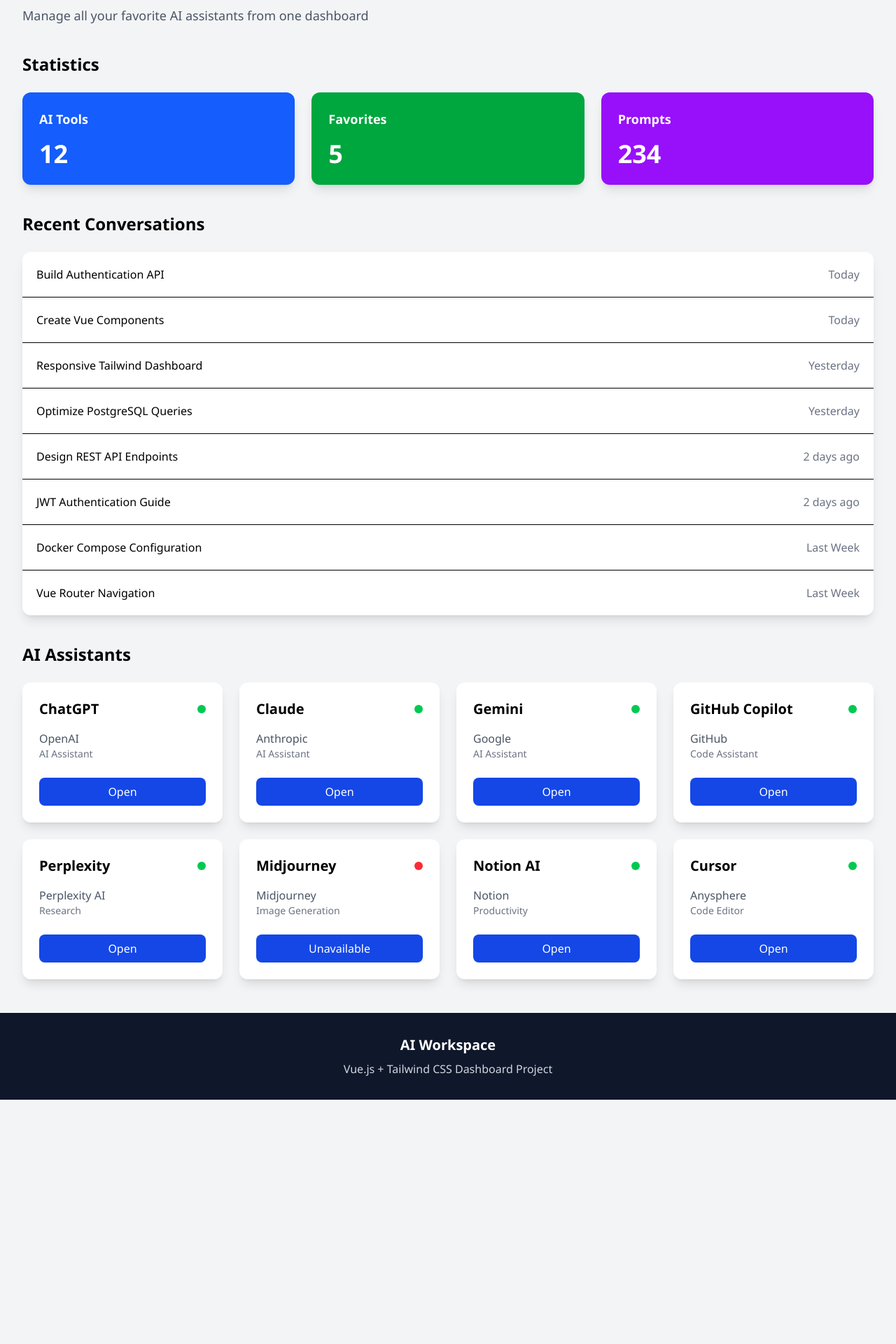
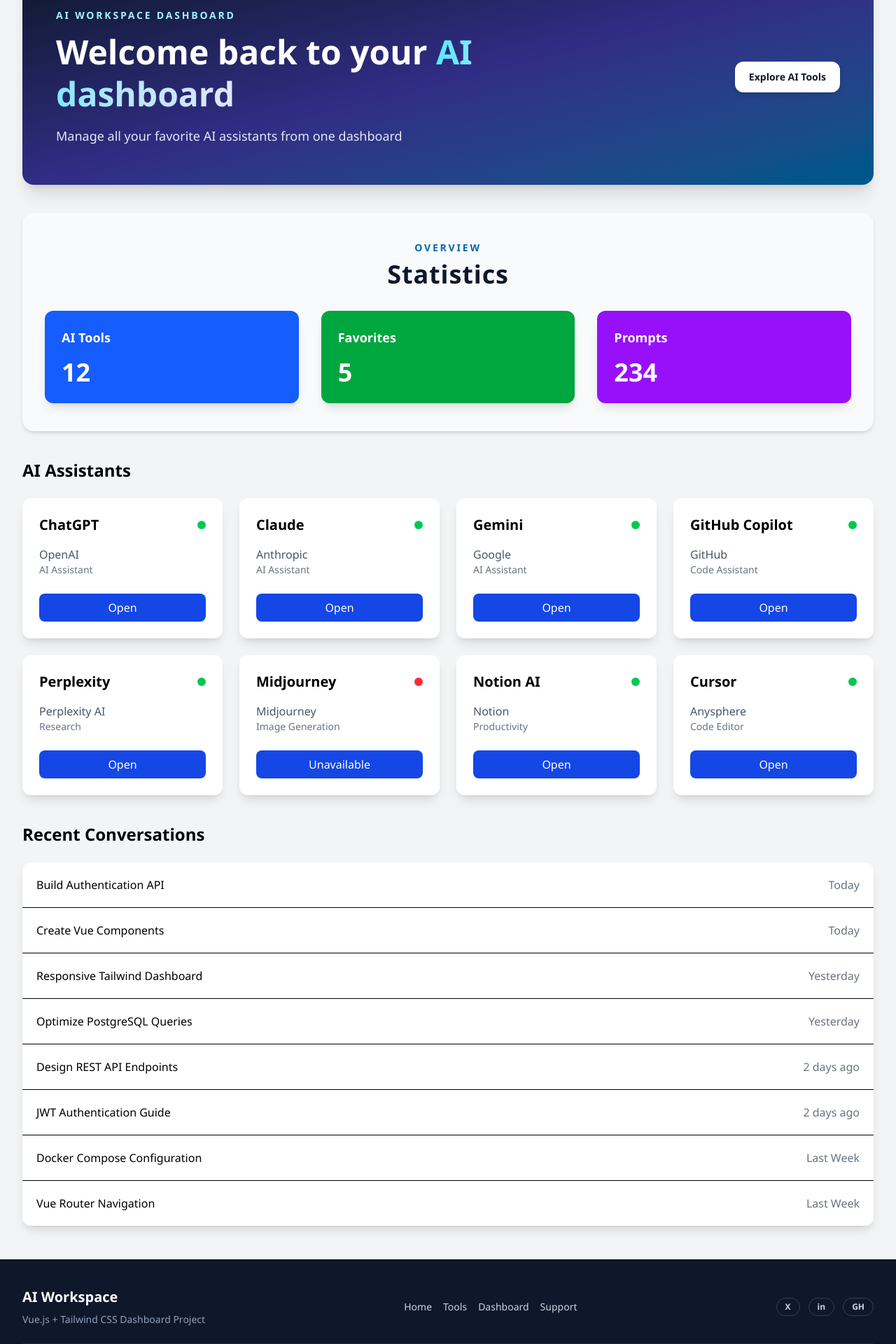
Before and after one commit to Dav27-tech/vue-ai-workspace, a Vue app: page / in a window 1280 px wide. Shown: the part 180-2100 px from the top of the page at 70% size. Before the commit the page ends 1751 px from the top, so only its background shows below. Built offline with nearby package versions, Linux system fonts and the light colour scheme.

Commit message:
Code challenge resolved

```diff
--- a/src/App.vue
+++ b/src/App.vue
@@ -11,9 +11,8 @@
   <Header />
   <main>
     <Welcome />
-    <Statistics />
+    <Statistics /><ToolGrid />
     <ConversationList />
-    <ToolGrid />
   </main>
   <Footer />
 </template>
--- a/src/components/Footer.vue
+++ b/src/components/Footer.vue
@@ -1,10 +1,72 @@
 <script setup lang="ts"></script>
 
 <template>
-  <footer class="bg-slate-900 text-gray-300 py-8 mt-12">
-    <div class="max-w-7xl px-8 text-center">
-      <h3 class="text-xl font-bold text-white mb-2">AI Workspace</h3>
-      <p>Vue.js + Tailwind CSS Dashboard Project</p>
+  <footer class="mt-12 bg-slate-900 text-slate-300">
+    <div class="container mx-auto px-4 py-10 sm:px-6 lg:px-8">
+      <div
+        class="flex flex-col items-center justify-between gap-6 text-center md:flex-row md:text-left"
+      >
+        <div>
+          <h3 class="mb-2 text-xl font-bold text-white">AI Workspace</h3>
+          <p class="text-sm text-slate-400">
+            Vue.js + Tailwind CSS Dashboard Project
+          </p>
+        </div>
+
+        <nav class="flex flex-wrap items-center justify-center gap-4 text-sm">
+          <a
+            href="#"
+            class="transition duration-300 hover:text-cyan-300 hover:underline"
+          >
+            Home
+          </a>
+          <a
+            href="#"
+            class="transition duration-300 hover:text-cyan-300 hover:underline"
+          >
+            Tools
+          </a>
+          <a
+            href="#"
+            class="transition duration-300 hover:text-cyan-300 hover:underline"
+          >
+            Dashboard
+          </a>
+          <a
+            href="#"
+            class="transition duration-300 hover:text-cyan-300 hover:underline"
+          >
+            Support
+          </a>
+        </nav>
+
+        <div class="flex items-center justify-center gap-3 md:justify-end">
+          <a
+            href="#"
+            class="rounded-full border border-slate-700 px-3 py-1 text-xs font-semibold transition duration-300 hover:border-cyan-300 hover:text-cyan-300"
+          >
+            X
+          </a>
+          <a
+            href="#"
+            class="rounded-full border border-slate-700 px-3 py-1 text-xs font-semibold transition duration-300 hover:border-cyan-300 hover:text-cyan-300"
+          >
+            in
+          </a>
+          <a
+            href="#"
+            class="rounded-full border border-slate-700 px-3 py-1 text-xs font-semibold transition duration-300 hover:border-cyan-300 hover:text-cyan-300"
+          >
+            GH
+          </a>
+        </div>
+      </div>
+
+      <div
+        class="mt-6 border-t border-slate-800 pt-4 text-center text-sm text-slate-400"
+      >
+        © 2026 AI Workspace. All rights reserved.
+      </div>
     </div>
   </footer>
 </template>
--- a/src/components/Statistics.vue
+++ b/src/components/Statistics.vue
@@ -3,12 +3,36 @@
 </script>
 
 <template>
-  <section class="max-w-7xl mx-auto px-8 mb-10">
-    <h2 class="text-2xl font-bold mb-6">Statistics</h2>
-    <div class="grid grid-cols-1 md:grid-cols-3 gap-6">
-      <StatisticCard title="AI Tools" :value="12" color="bg-blue-600" />
-      <StatisticCard title="Favorites" :value="5" color="bg-green-600" />
-      <StatisticCard title="Prompts" :value="234" color="bg-purple-600" />
+  <section class="container mx-auto mb-10 px-4 sm:px-6 lg:px-8">
+    <div class="rounded-2xl bg-slate-50 px-4 py-10 shadow-md sm:px-6 lg:px-8">
+      <div class="mb-8 text-center">
+        <p
+          class="mb-2 text-sm font-semibold uppercase tracking-[0.2em] text-sky-700"
+        >
+          Overview
+        </p>
+        <h2 class="text-3xl font-bold tracking-wide text-slate-900 sm:text-4xl">
+          Statistics
+        </h2>
+      </div>
+
+      <div class="grid grid-cols-1 gap-6 md:grid-cols-3 md:gap-8">
+        <div
+          class="transition duration-300 hover:-translate-y-1 hover:shadow-xl"
+        >
+          <StatisticCard title="AI Tools" :value="12" color="bg-blue-600" />
+        </div>
+        <div
+          class="transition duration-300 hover:-translate-y-1 hover:shadow-xl"
+        >
+          <StatisticCard title="Favorites" :value="5" color="bg-green-600" />
+        </div>
+        <div
+          class="transition duration-300 hover:-translate-y-1 hover:shadow-xl"
+        >
+          <StatisticCard title="Prompts" :value="234" color="bg-purple-600" />
+        </div>
+      </div>
     </div>
   </section>
 </template>
--- a/src/components/Welcome.vue
+++ b/src/components/Welcome.vue
@@ -1,10 +1,41 @@
 <script setup lang="ts"></script>
 
 <template>
-  <section class="max-w-7xl mx-auto px-8 py-10">
-    <h2 class="text-4xl font-bold text-gray-800 mb-3">Welcome back</h2>
-    <p class="text-gray-600 text-lg">
-      Manage all your favorite AI assistants from one dashboard
-    </p>
+  <section class="container mx-auto px-4 py-10 sm:px-6 lg:px-8">
+    <div
+      class="rounded-2xl bg-gradient-to-br from-slate-900 via-indigo-900 to-sky-800 px-6 py-10 shadow-xl sm:px-8 lg:px-12 lg:py-14"
+    >
+      <div
+        class="flex flex-col items-start justify-between gap-6 lg:flex-row lg:items-center"
+      >
+        <div class="max-w-2xl">
+          <p
+            class="mb-3 text-sm font-semibold uppercase tracking-[0.2em] text-cyan-200"
+          >
+            AI Workspace Dashboard
+          </p>
+          <h2
+            class="mb-4 text-4xl font-bold leading-tight text-white sm:text-5xl"
+          >
+            Welcome back to your
+            <span
+              class="bg-gradient-to-r from-cyan-300 via-sky-200 to-indigo-100 bg-clip-text text-transparent"
+            >
+              AI dashboard
+            </span>
+          </h2>
+          <p class="max-w-xl text-base leading-7 text-slate-200 sm:text-lg">
+            Manage all your favorite AI assistants from one dashboard
+          </p>
+        </div>
+
+        <a
+          href="#"
+          class="inline-flex items-center justify-center rounded-xl bg-white px-5 py-3 text-sm font-semibold text-slate-900 shadow-md transition duration-300 hover:-translate-y-0.5 hover:bg-cyan-100 hover:shadow-lg"
+        >
+          Explore AI Tools
+        </a>
+      </div>
+    </div>
   </section>
 </template>
```
